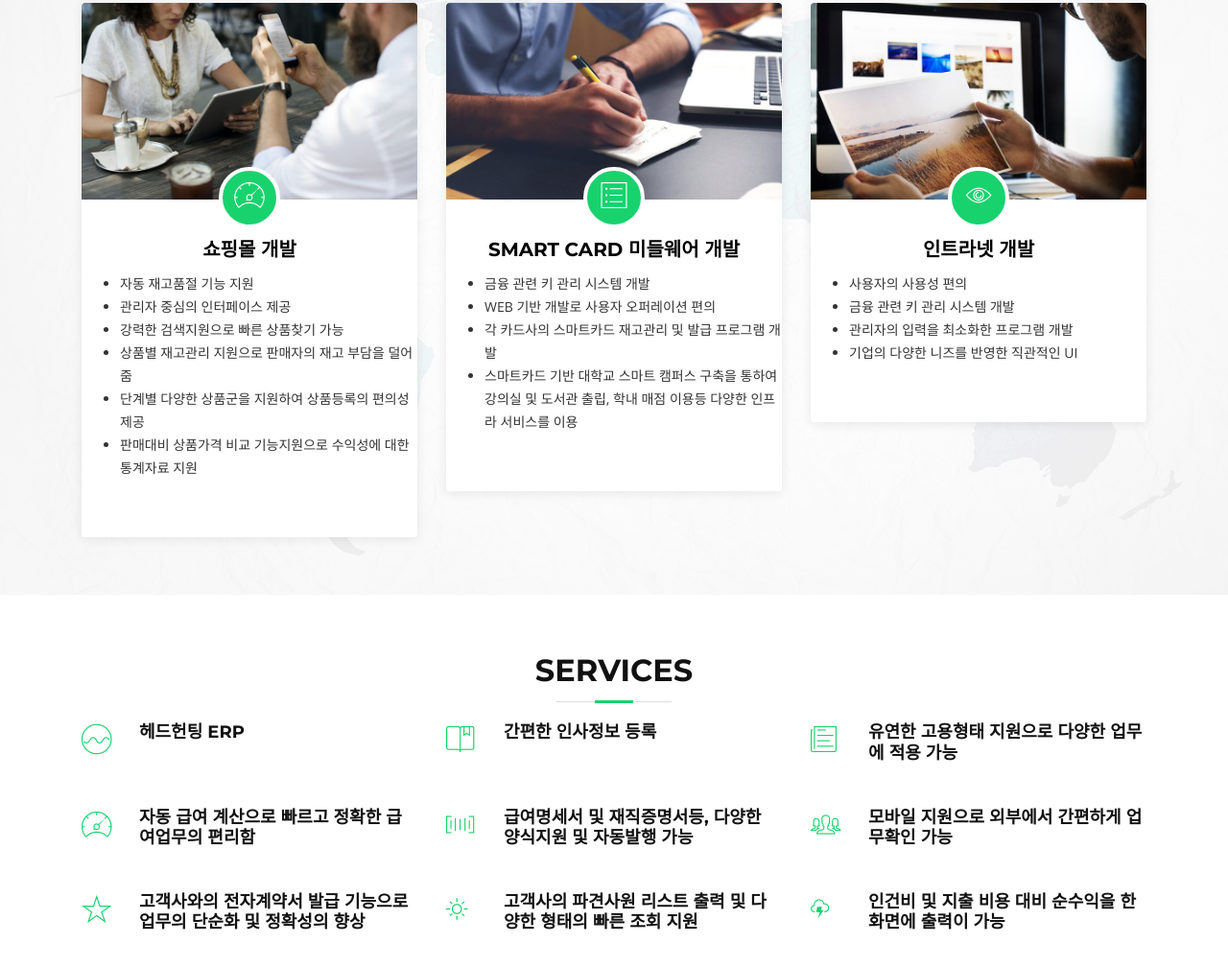
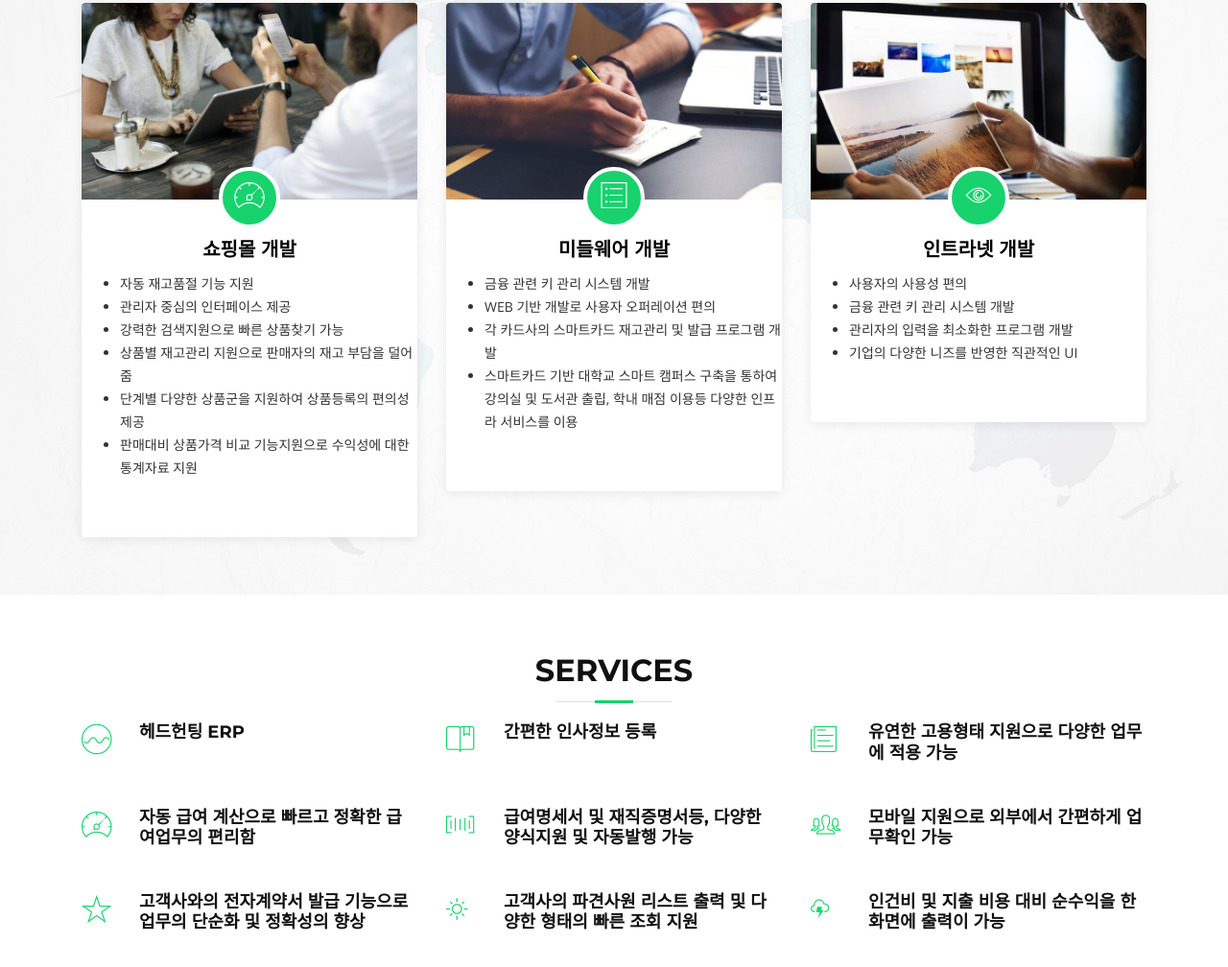
Before and after one commit to chanwooyun/cocoya, a plain HTML site: page index.html in a window 1280 px wide. Shown: the part 1162-2170 px from the top of the page at 96% size. Drawn offline with nearby package versions, Linux system fonts and the light colour scheme; files whose address does not match are found by name.

Commit message:
smart card 문구 삭제

```diff
--- a/index.html
+++ b/index.html
@@ -220,7 +220,7 @@
                 <img src="img/about-plan.jpg" alt="" class="img-fluid">
                 <div class="icon"><i class="ion-ios-list-outline"></i></div>
               </div>
-              <h2 class="title"><a href="javascript:;">SMART CARD 미들웨어 개발</a></h2>
+              <h2 class="title"><a href="javascript:;">미들웨어 개발</a></h2>
               <ul>
 				<li>금융 관련 키 관리 시스템 개발</li>
 				<li>WEB 기반 개발로 사용자 오퍼레이션 편의</li>
```
